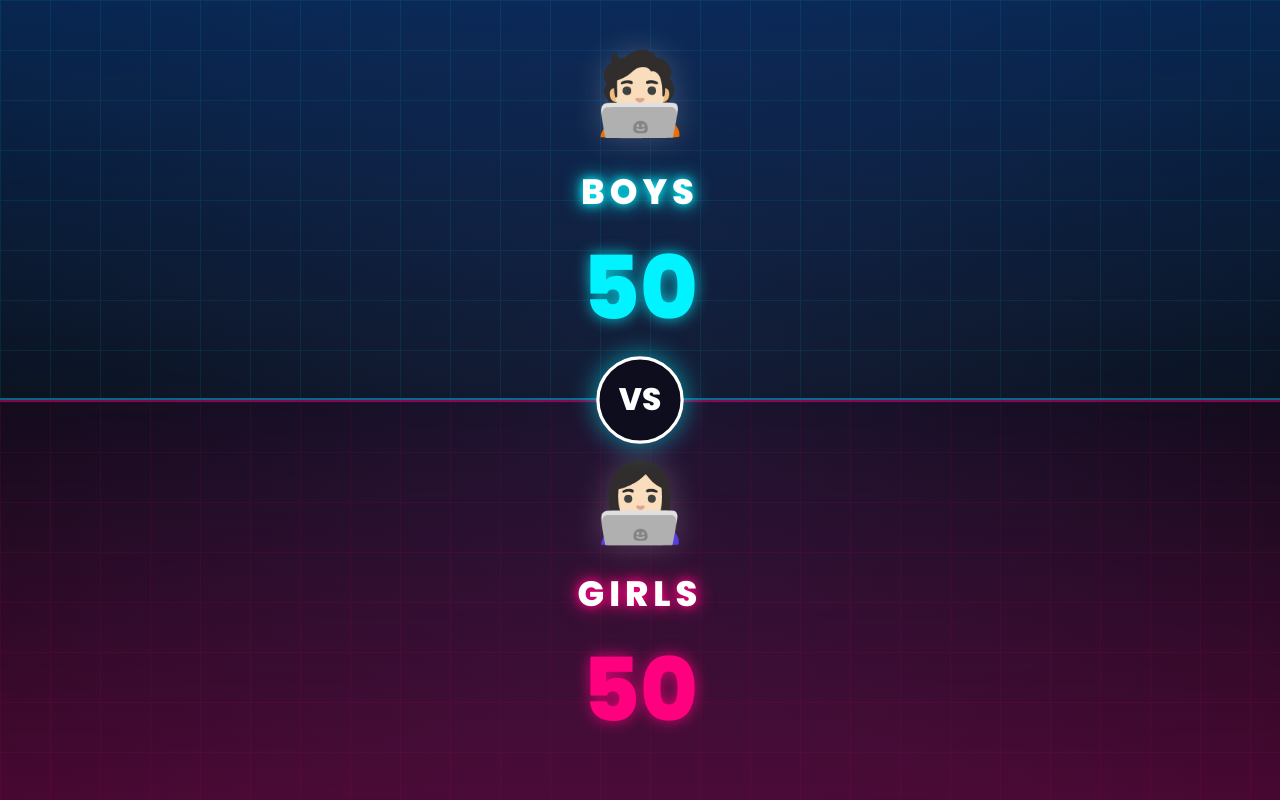
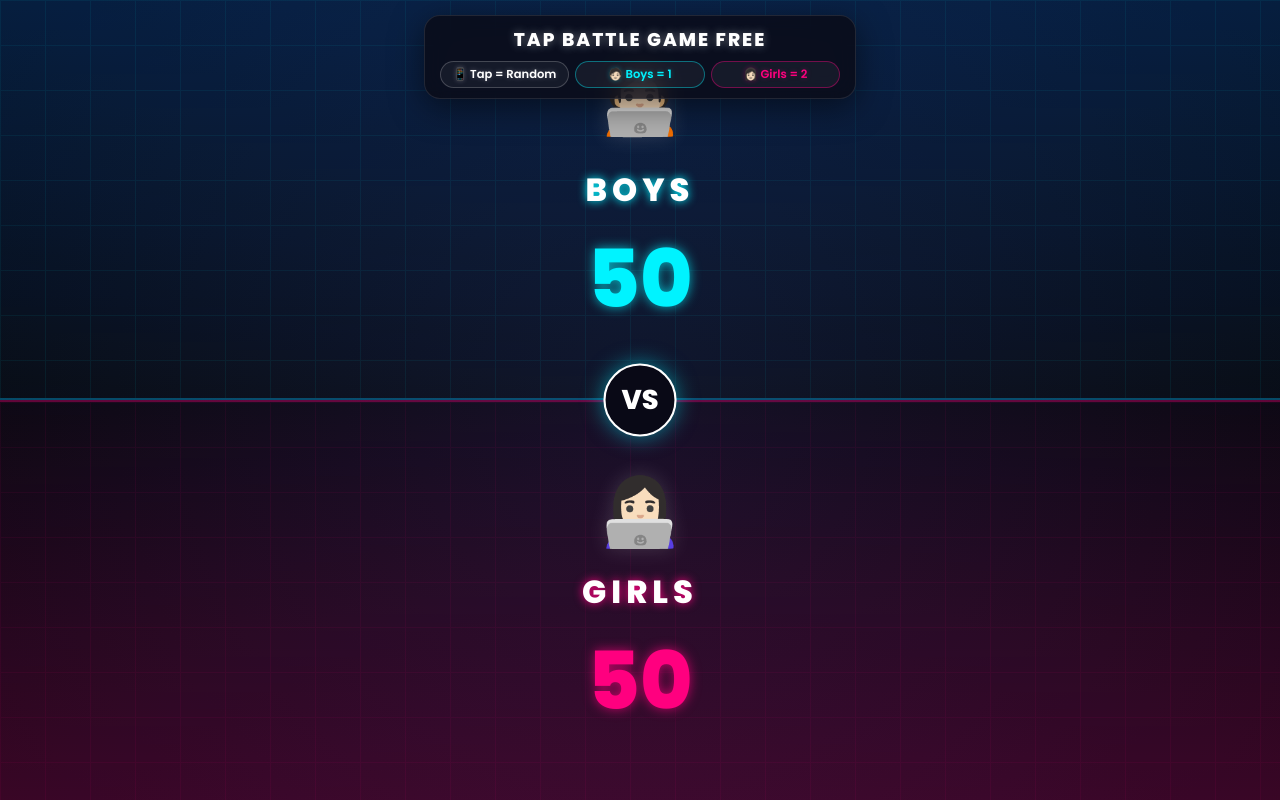
Before and after one commit to simen99/game-tiktok-battle, a website: page public/index.html in a window 1280 px wide. Drawn offline with nearby package versions, Linux system fonts and the light colour scheme; no server answers.

Commit message:
public/index.html
Updated game title and styles for visual enhancements.

```diff
--- a/public/index.html
+++ b/public/index.html
@@ -3,13 +3,13 @@
 <head>
     <meta charset="UTF-8">
     <meta name="viewport" content="width=device-width, initial-scale=1.0">
-    <title>TikTok Battle Royale</title>
+    <title>TAP BATTLE GAME FREE</title>
     <link href="https://fonts.googleapis.com/css2?family=Poppins:wght@400;600;800&display=swap" rel="stylesheet">
     <style>
         :root {
             --blue-neon: #00f3ff;
             --pink-neon: #ff007f;
-            --bg-dark: #0a0a16;
+            --bg-dark: #07070f;
         }
 
         body, html {
@@ -20,10 +20,76 @@
             overflow: hidden;
             font-family: 'Poppins', sans-serif;
             background-color: var(--bg-dark);
-            background-image: radial-gradient(circle at 50% 50%, #15152e 0%, #0a0a16 100%);
+            background-image: radial-gradient(circle at 50% 50%, #111126 0%, #07070f 100%);
         }
 
-        /* Container Atas-Bawah (Sangat cocok untuk layar HP Tegak) */
+        /* OVERLAY PANEL HUD (Atas Layar) */
+        .hud-overlay {
+            position: absolute;
+            top: 15px;
+            left: 50%;
+            transform: translateX(-50%);
+            width: 90%;
+            max-width: 400px;
+            background: rgba(10, 10, 22, 0.8);
+            backdrop-filter: blur(12px);
+            -webkit-backdrop-filter: blur(12px);
+            border: 1px solid rgba(255, 255, 255, 0.1);
+            border-radius: 16px;
+            padding: 10px 15px;
+            text-align: center;
+            z-index: 50;
+            box-shadow: 0 8px 32px 0 rgba(0, 0, 0, 0.5);
+        }
+
+        .hud-title {
+            font-size: 1.15rem;
+            font-weight: 800;
+            color: #fff;
+            margin: 0 0 8px 0;
+            letter-spacing: 2px;
+            text-shadow: 0 0 10px rgba(255, 255, 255, 0.4);
+        }
+
+        .hud-instructions {
+            display: flex;
+            justify-content: space-between;
+            gap: 6px;
+        }
+
+        .hud-pill {
+            flex: 1;
+            font-size: 0.72rem;
+            font-weight: 600;
+            padding: 4px 6px;
+            border-radius: 20px;
+            background: rgba(255, 255, 255, 0.05);
+            color: #fff;
+            display: flex;
+            align-items: center;
+            justify-content: center;
+            gap: 3px;
+            border: 1px solid rgba(255, 255, 255, 0.08);
+        }
+
+        .pill-tap {
+            border-color: rgba(255, 255, 255, 0.2);
+            text-shadow: 0 0 5px rgba(255, 255, 255, 0.3);
+        }
+
+        .pill-boys {
+            border-color: rgba(0, 243, 255, 0.4);
+            color: #00f3ff;
+            text-shadow: 0 0 5px rgba(0, 243, 255, 0.3);
+        }
+
+        .pill-girls {
+            border-color: rgba(255, 0, 127, 0.4);
+            color: #ff007f;
+            text-shadow: 0 0 5px rgba(255, 0, 127, 0.3);
+        }
+
+        /* BATTLE ARENA */
         .battle-arena {
             display: flex;
             flex-direction: column;
@@ -39,23 +105,22 @@
             justify-content: center;
             align-items: center;
             position: relative;
-            transition: flex 0.5s cubic-bezier(0.175, 0.885, 0.32, 1.275);
+            transition: flex 0.6s cubic-bezier(0.19, 1, 0.22, 1);
             overflow: hidden;
         }
 
-        /* Efek Grid Cyberpunk di Background */
         .team-pane::before {
             content: '';
             position: absolute;
             top: 0; left: 0; right: 0; bottom: 0;
-            background-size: 50px 50px;
-            opacity: 0.08;
+            background-size: 45px 45px;
+            opacity: 0.06;
             pointer-events: none;
         }
 
         #boys-pane {
-            background: linear-gradient(180deg, rgba(0, 122, 255, 0.25) 0%, rgba(0, 243, 255, 0.03) 100%);
-            border-bottom: 2px solid rgba(0, 243, 255, 0.3);
+            background: linear-gradient(180deg, rgba(0, 122, 255, 0.2) 0%, rgba(0, 243, 255, 0.02) 100%);
+            border-bottom: 2px solid rgba(0, 243, 255, 0.2);
         }
         #boys-pane::before {
             background-image: linear-gradient(to right, var(--blue-neon) 1px, transparent 1px),
@@ -63,107 +128,103 @@
         }
 
         #girls-pane {
-            background: linear-gradient(0deg, rgba(255, 0, 127, 0.25) 0%, rgba(255, 0, 127, 0.03) 100%);
-            border-top: 2px solid rgba(255, 0, 127, 0.3);
+            background: linear-gradient(0deg, rgba(255, 0, 127, 0.2) 0%, rgba(255, 0, 127, 0.02) 100%);
+            border-top: 2px solid rgba(255, 0, 127, 0.2);
         }
         #girls-pane::before {
             background-image: linear-gradient(to right, var(--pink-neon) 1px, transparent 1px),
                               linear-gradient(to bottom, var(--pink-neon) 1px, transparent 1px);
         }
 
-        /* Label Team */
         .team-tag {
-            font-size: 2.2rem;
+            font-size: 2rem;
             font-weight: 800;
             text-transform: uppercase;
             letter-spacing: 5px;
             margin: 0;
-            position: relative;
             z-index: 5;
         }
 
         #boys-pane .team-tag {
             color: #fff;
-            text-shadow: 0 0 10px var(--blue-neon), 0 0 20px var(--blue-neon);
+            text-shadow: 0 0 10px var(--blue-neon);
         }
 
         #girls-pane .team-tag {
             color: #fff;
-            text-shadow: 0 0 10px var(--pink-neon), 0 0 20px var(--pink-neon);
+            text-shadow: 0 0 10px var(--pink-neon);
         }
 
-        /* Skor Bergaya Neon */
         .score-display {
-            font-size: 5.5rem;
+            font-size: 5rem;
             font-weight: 800;
             margin-top: 5px;
-            position: relative;
             z-index: 5;
             transition: transform 0.1s ease;
         }
 
         #boys-pane .score-display {
             color: #00f3ff;
-            text-shadow: 0 0 15px rgba(0, 243, 255, 0.8);
+            text-shadow: 0 0 12px rgba(0, 243, 255, 0.7);
         }
 
         #girls-pane .score-display {
             color: #ff007f;
-            text-shadow: 0 0 15px rgba(255, 0, 127, 0.8);
+            text-shadow: 0 0 12px rgba(255, 0, 127, 0.7);
         }
 
-        /* Animasi Melayang untuk Emoji */
         .team-avatar {
-            font-size: 4.8rem;
+            font-size: 4.2rem;
             margin-bottom: 5px;
-            animation: floatAnimation 3s ease-in-out infinite;
-            filter: drop-shadow(0 0 15px rgba(255, 255, 255, 0.2));
+            animation: floatAnimation 3.5s ease-in-out infinite;
+            filter: drop-shadow(0 0 10px rgba(255, 255, 255, 0.15));
             z-index: 5;
         }
         #girls-pane .team-avatar {
-            animation-delay: 1.5s;
+            animation-delay: 1.75s;
         }
 
         @keyframes floatAnimation {
-            0%, 100% { transform: translateY(0) scale(1); }
-            50% { transform: translateY(-12px) scale(1.05); }
+            0%, 100% { transform: translateY(0); }
+            50% { transform: translateY(-10px); }
         }
 
-        /* Lencana VS di Tengah */
         .vs-badge {
             position: absolute;
             top: 50%;
             left: 50%;
             transform: translate(-50%, -50%);
-            width: 75px;
-            height: 75px;
-            background: #0d0d1e;
-            border: 3px solid #fff;
+            width: 65px;
+            height: 65px;
+            background: #090916;
+            border: 2px solid #fff;
             border-radius: 50%;
             display: flex;
             justify-content: center;
             align-items: center;
             font-weight: 800;
-            font-size: 1.8rem;
+            font-size: 1.6rem;
             color: #fff;
-            box-shadow: 0 0 20px rgba(255, 255, 255, 0.4);
+            box-shadow: 0 0 15px rgba(255, 255, 255, 0.3);
             z-index: 20;
             animation: pulse 2s infinite;
         }
 
         @keyframes pulse {
-            0% { transform: translate(-50%, -50%) scale(1); box-shadow: 0 0 15px rgba(255, 255, 255, 0.3); }
-            50% { transform: translate(-50%, -50%) scale(1.08); box-shadow: 0 0 25px rgba(0, 243, 255, 0.6); }
-            100% { transform: translate(-50%, -50%) scale(1); box-shadow: 0 0 15px rgba(255, 255, 255, 0.3); }
+            0% { transform: translate(-50%, -50%) scale(1); }
+            50% { transform: translate(-50%, -50%) scale(1.06); box-shadow: 0 0 20px rgba(0, 243, 255, 0.5); }
+            100% { transform: translate(-50%, -50%) scale(1); }
         }
 
-        /* Desain Toast Notifikasi yang Jauh Lebih Elegan (Glassmorphism) */
+        /* NOTIFIKASI RINGKAS (Mini-Toasts) */
         .toast-container {
             position: absolute;
-            bottom: 30px;
-            left: 5%;
-            width: 90%;
-            max-height: 200px;
+            bottom: 25px;
+            left: 50%;
+            transform: translateX(-50%);
+            width: 85%;
+            max-width: 320px;
+            max-height: 140px;
             overflow: hidden;
             display: flex;
             flex-direction: column-reverse;
@@ -172,44 +233,49 @@
         }
 
         .toast {
-            background: rgba(14, 14, 28, 0.85);
-            backdrop-filter: blur(10px);
-            -webkit-backdrop-filter: blur(10px);
-            border-left: 5px solid #fff;
-            padding: 12px 18px;
-            margin: 5px 0;
-            border-radius: 12px;
-            font-size: 0.95rem;
+            background: rgba(10, 10, 22, 0.9);
+            backdrop-filter: blur(8px);
+            -webkit-backdrop-filter: blur(8px);
+            border-left: 4px solid #fff;
+            padding: 8px 12px;
+            margin: 3px 0;
+            border-radius: 8px;
+            font-size: 0.8rem;
             font-weight: 600;
-            color: #f0f0ff;
-            box-shadow: 0 8px 32px 0 rgba(0, 0, 0, 0.37);
-            animation: slideIn 0.3s cubic-bezier(0.175, 0.885, 0.32, 1.275) forwards, fadeOut 2s 3s forwards;
+            color: #e2e2ff;
+            box-shadow: 0 4px 15px rgba(0,0,0,0.4);
+            animation: slideIn 0.25s ease-out forwards, fadeOut 1.5s 2s forwards;
             display: flex;
             align-items: center;
-            gap: 10px;
+            justify-content: space-between;
         }
 
-        .toast.boys-action {
-            border-left-color: var(--blue-neon);
-            text-shadow: 0 0 5px rgba(0, 243, 255, 0.2);
-        }
-
-        .toast.girls-action {
-            border-left-color: var(--pink-neon);
-            text-shadow: 0 0 5px rgba(255, 0, 127, 0.2);
-        }
+        .toast.boys-action { border-left-color: var(--blue-neon); }
+        .toast.girls-action { border-left-color: var(--pink-neon); }
 
         @keyframes slideIn {
-            from { transform: translateX(-120px); opacity: 0; }
-            to { transform: translateX(0); opacity: 1; }
+            from { transform: translateY(15px); opacity: 0; }
+            to { transform: translateY(0); opacity: 1; }
         }
 
         @keyframes fadeOut {
-            to { opacity: 0; transform: translateY(-30px); }
+            to { opacity: 0; transform: translateY(-15px); }
         }
     </style>
 </head>
 <body>
+
+    <!-- OVERLAY INSTRUKSI -->
+    <div class="hud-overlay">
+        <h1 class="hud-title">TAP BATTLE GAME FREE</h1>
+        <div class="hud-instructions">
+            <span class="hud-pill pill-tap">📱 Tap = Random</span>
+            <span class="hud-pill pill-boys">🧑🏻 Boys = 1</span>
+            <span class="hud-pill pill-girls">👩🏻 Girls = 2</span>
+        </div>
+    </div>
+
+    <!-- ARENA PERMAINAN -->
     <div class="battle-arena">
         <div id="boys-pane" class="team-pane">
             <div class="team-avatar">🧑🏻‍💻</div>
@@ -226,6 +292,7 @@
         </div>
     </div>
 
+    <!-- WIDGET NOTIFIKASI MINI -->
     <div id="toasts" class="toast-container"></div>
 
     <script src="/socket.io/socket.io.js"></script>
@@ -243,7 +310,6 @@
 
         function updateUI() {
             const total = boysScore + girlsScore;
-            // Dibatasi minimal 15% agar tulisan tidak hilang/terpotong jika salah satu menang banyak
             const boysPercent = Math.max(15, Math.min(85, (boysScore / total) * 100));
             const girlsPercent = 100 - boysPercent;
 
@@ -253,19 +319,18 @@
             boysScoreElem.innerText = Math.round(boysScore);
             girlsScoreElem.innerText = Math.round(girlsScore);
 
-            // Efek hentakan kecil pada angka saat skor bertambah
-            boysScoreElem.style.transform = "scale(1.1)";
-            girlsScoreElem.style.transform = "scale(1.1)";
+            boysScoreElem.style.transform = "scale(1.08)";
+            girlsScoreElem.style.transform = "scale(1.08)";
             setTimeout(() => {
                 boysScoreElem.style.transform = "scale(1)";
                 girlsScoreElem.style.transform = "scale(1)";
-            }, 100);
+            }, 80);
 
             if (boysPercent >= 83) {
-                showToast("🎉 TEAM BOYS MENANG MUTLAK! Game di-reset...", "blue");
+                showToast("🎉 TEAM BOYS MENANG MUTLAK! Reset...", "blue");
                 resetGame();
             } else if (girlsPercent >= 83) {
-                showToast("🎉 TEAM GIRLS MENANG MUTLAK! Game di-reset...", "pink");
+                showToast("🎉 TEAM GIRLS MENANG MUTLAK! Reset...", "pink");
                 resetGame();
             }
         }
@@ -273,10 +338,16 @@
         function resetGame() {
             boysScore = 50;
             girlsScore = 50;
-            setTimeout(updateUI, 3000);
+            setTimeout(updateUI, 2500);
         }
 
+        // Fungsi menampilkan notifikasi mini
         function showToast(message, color = "white") {
+            // Batasi jumlah notifikasi aktif agar tidak menumpuk memenuhi layar
+            if (toastContainer.children.length >= 3) {
+                toastContainer.removeChild(toastContainer.firstChild);
+            }
+
             const toast = document.createElement('div');
             toast.className = 'toast';
             if (color === "blue") toast.className += " boys-action";
@@ -285,14 +356,16 @@
 
             toastContainer.appendChild(toast);
 
+            // Bersihkan elemen otomatis setelah animasi selesai
             setTimeout(() => {
                 toast.remove();
-            }, 5000);
+            }, 3500);
         }
 
         socket.on('teamJoined', (data) => {
             const teamColor = data.team === 'boys' ? 'blue' : 'pink';
-            showToast(`👥 @${data.username} bergabung ke Tim ${data.team.toUpperCase()}!`, teamColor);
+            const textSource = data.isRandom ? "diacak masuk" : "masuk";
+            showToast(`👥 @${data.username} ${textSource} Tim ${data.team.toUpperCase()}`, teamColor);
         });
 
         socket.on('pointsAdded', (data) => {
@@ -303,9 +376,9 @@
                 girlsScore += points;
             }
 
-            const media = data.type === 'gift' ? `mengirim kado ${data.giftName} 🎁` : "mengetuk layar (like) ❤️";
+            const actionText = data.type === 'gift' ? `Gift ${data.giftName} (+${points})` : `Tap (+${points})`;
             const teamColor = data.team === 'boys' ? 'blue' : 'pink';
-            showToast(`⚡ @${data.username} ${media} (+${points} poin)`, teamColor);
+            showToast(`⚡ @${data.username}: ${actionText}`, teamColor);
             updateUI();
         });
 
```
